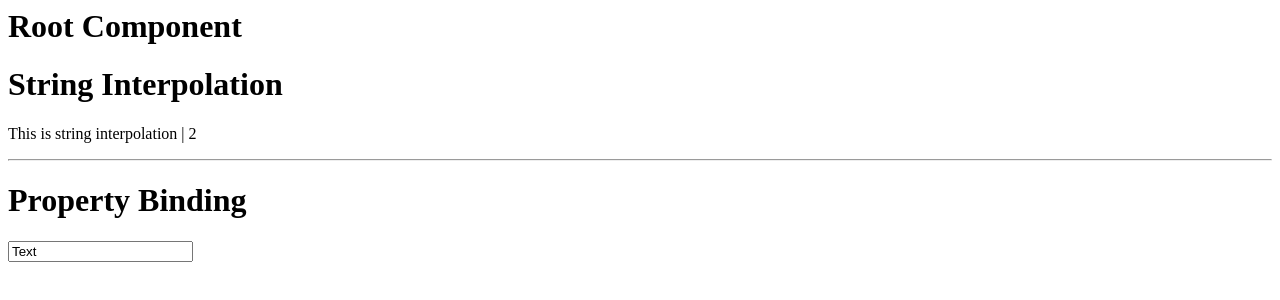
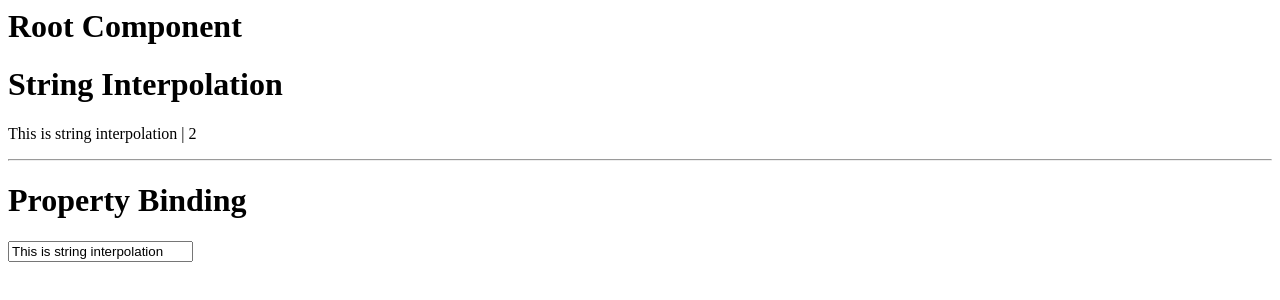
Before and after one commit to ctevnan/FirstApp, an Angular app: page / in a window 1280 px wide. Shown: the top 300 px of the page. Built offline with nearby package versions, Linux system fonts and the light colour scheme.

Commit message:
using string interpolation to output stringInterpolation

```diff
--- a/src/app/databinding/databinding.component.html
+++ b/src/app/databinding/databinding.component.html
@@ -4,4 +4,4 @@
 </p>
 <hr>
 <h1>Property Binding</h1>
-<input type="text" value="Text">
+<input type="text" value="{{stringInterpolation}}">
```
